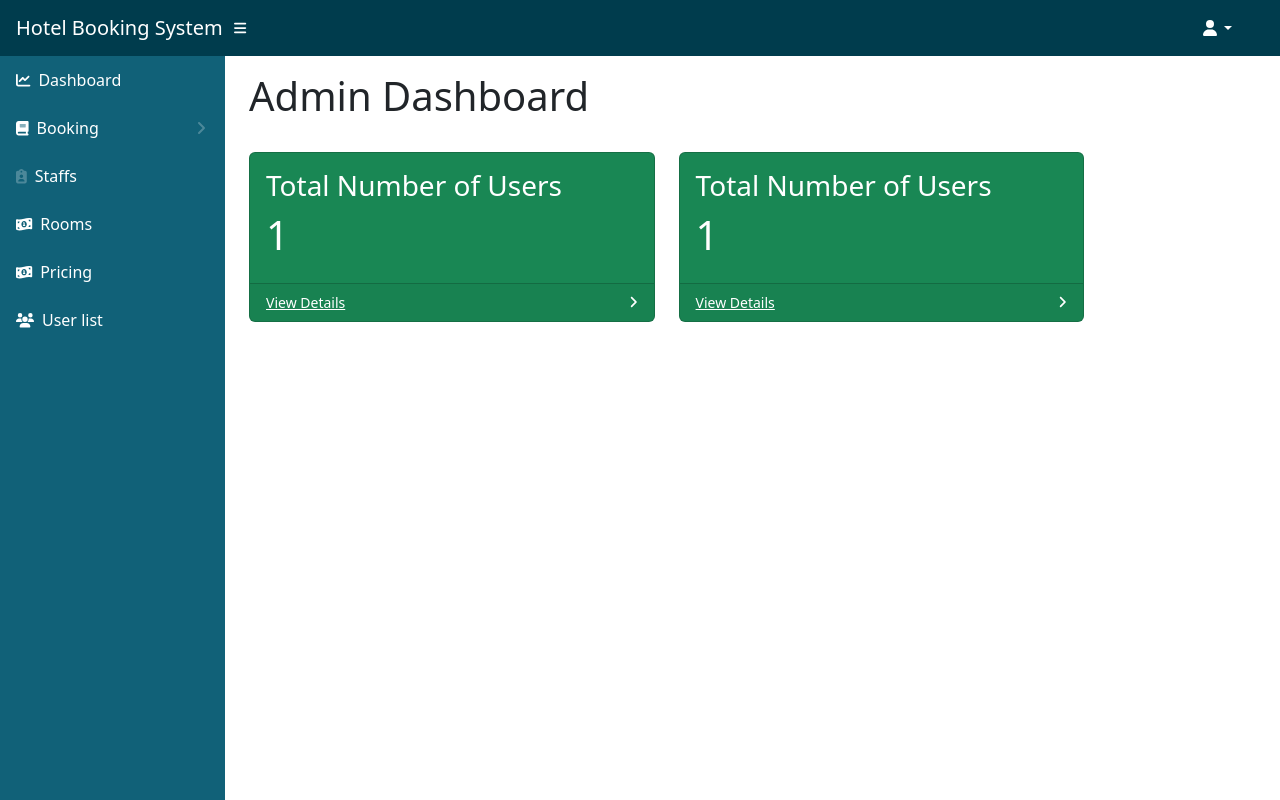
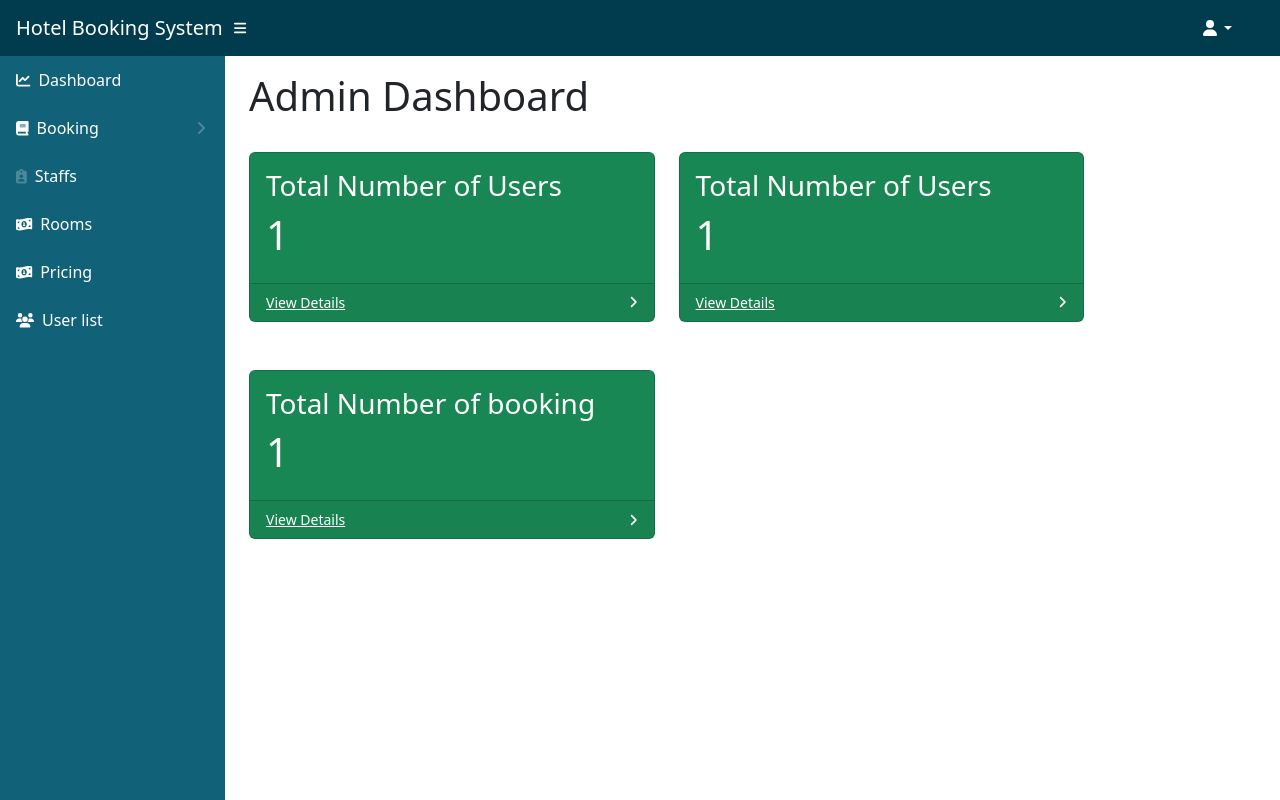
Before and after one commit to roan200/hotel-booking-system, a PHP site: page / in a window 1280 px wide. Run offline with PHP 8.4, Linux system fonts and the light colour scheme; data comes from the database, SQL or seed files in the repository; some libraries are stand-ins or nearby versions.

Commit message:
[MIOLE]display the total number of booking

```diff
--- a/index.php
+++ b/index.php
@@ -49,6 +49,29 @@
                         </div>
                     </div>
                 </div>
+                <!----------------- to diplay the total number of booking ---------------------------->
+
+                <div class="col-xl-5 col-md-6 mt-4">
+                    <div class="card bg-success text-white mb-4">
+                        <div class="card-body">
+                        <h3>Total Number of booking </h3>
+                            <?php
+                            require 'config/conn.php';
+
+                            $query = "SELECT id FROM booking ORDER BY id";
+                            $run_query = mysqli_query($conn, $query);
+
+                            $row = mysqli_num_rows($run_query);
+
+                            echo '<h1>' .$row. '</h1>'
+                            ?>
+                        </div>
+                        <div class="card-footer d-flex align-items-center justify-content-between">
+                            <a class="small text-white stretched-link" href="all-booking.php">View Details</a>
+                            <div class="small text-white"><i class="fas fa-angle-right"></i></div>
+                        </div>
+                    </div>
+                </div>
             </div>
     </div>
 
```
